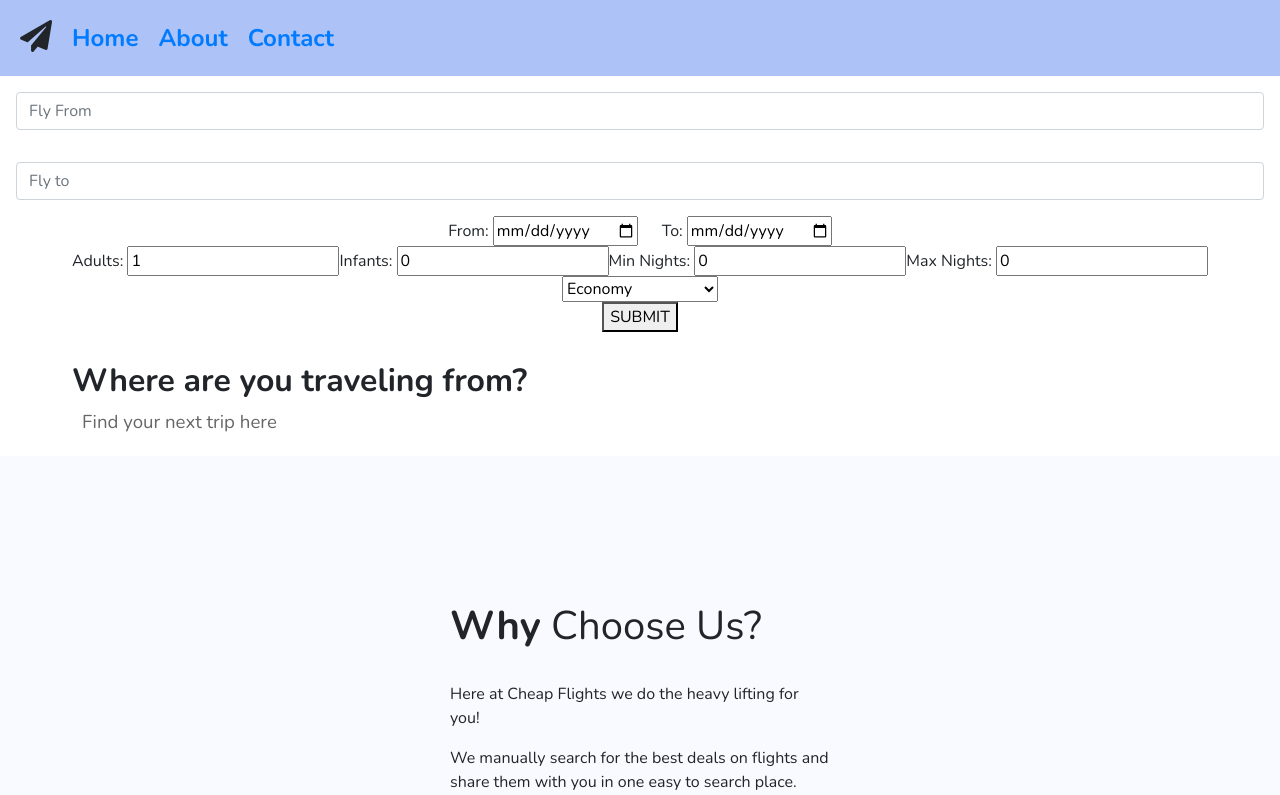
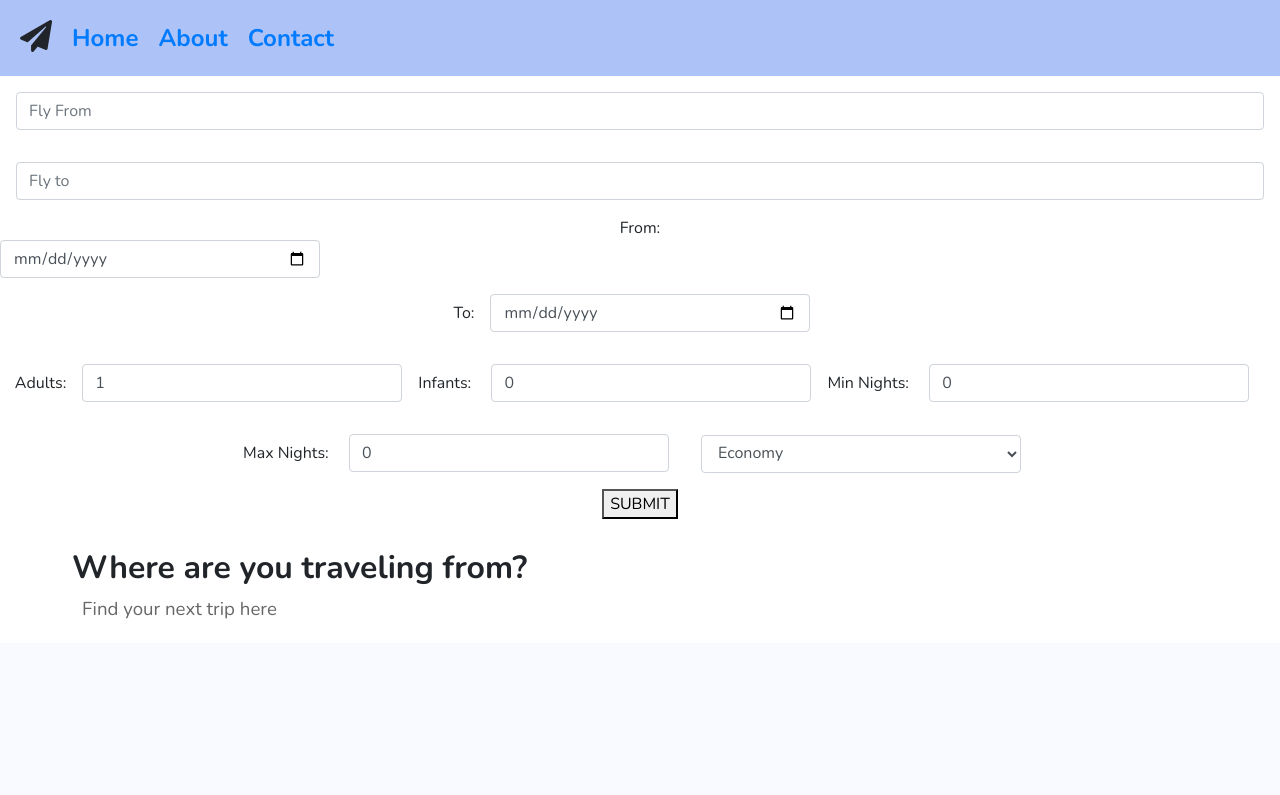
Before and after one commit to AndresZourelli/Cheap-Flights-V2, a React (Create React App) app in the folder client/: page / in a window 1280 px wide. Shown: the top 795 px of the page. Built offline with nearby package versions, Linux system fonts and the light colour scheme.

Commit message:
style update

```diff
--- a/client/src/Components/Autocomplete/Autocomplete.js
+++ b/client/src/Components/Autocomplete/Autocomplete.js
@@ -201,20 +201,37 @@ class Autocomplete extends Component {
 					)}
 				</div>
 				<span>
-					From: <input id="date" type="date" onChange={this.handleDateChangeStart} className="mr-4" />
-					To: <input id="date" type="date" onChange={this.handleDateChangeStop} />
+					From:
+					<input
+						id="date"
+						type="date"
+						onChange={this.handleDateChangeStart}
+						className="mr-4 form-control w-25"
+					/>
+					<span />
+					To:
+					<input
+						id="date"
+						type="date"
+						onChange={this.handleDateChangeStop}
+						className="form-control m-3 w-25"
+						style={{ display: 'inherit' }}
+					/>
 				</span>
 				<br />
 				<div>
 					<span>
-						Adults:{' '}
+						Adults:
 						<input
+							aria-describedby="basic-addon1"
 							id="adult"
 							type="number"
 							defaultValue="1"
 							min="1"
 							step="1"
 							onChange={this.onAdultChange}
+							className="form-control m-3 w-25"
+							style={{ display: 'inherit' }}
 						/>
 					</span>
 					<span>
@@ -226,6 +243,8 @@ class Autocomplete extends Component {
 							min="0"
 							step="1"
 							onChange={this.onInfantChange}
+							className="form-control m-3 w-25"
+							style={{ display: 'inherit' }}
 						/>
 					</span>
 					<span>
@@ -237,6 +256,8 @@ class Autocomplete extends Component {
 							min="0"
 							step="1"
 							onChange={this.onMinNightChange}
+							className="form-control m-3 w-25"
+							style={{ display: 'inherit' }}
 						/>
 					</span>
 					<span>
@@ -248,10 +269,16 @@ class Autocomplete extends Component {
 							min="0"
 							step="1"
 							onChange={this.onMaxNightChange}
+							className="form-control m-3 w-25"
+							style={{ display: 'inherit' }}
 						/>
 					</span>
 					<span>
-						<select name="Cabin" onChange={this.onCabinChange}>
+						<select
+							name="Cabin"
+							onChange={this.onCabinChange}
+							className="form-control m-3 w-25"
+							style={{ display: 'inherit' }}>
 							<option value="M">Economy</option>
 							<option value="W">Economy Premium</option>
 							<option value="C">Business</option>
```
